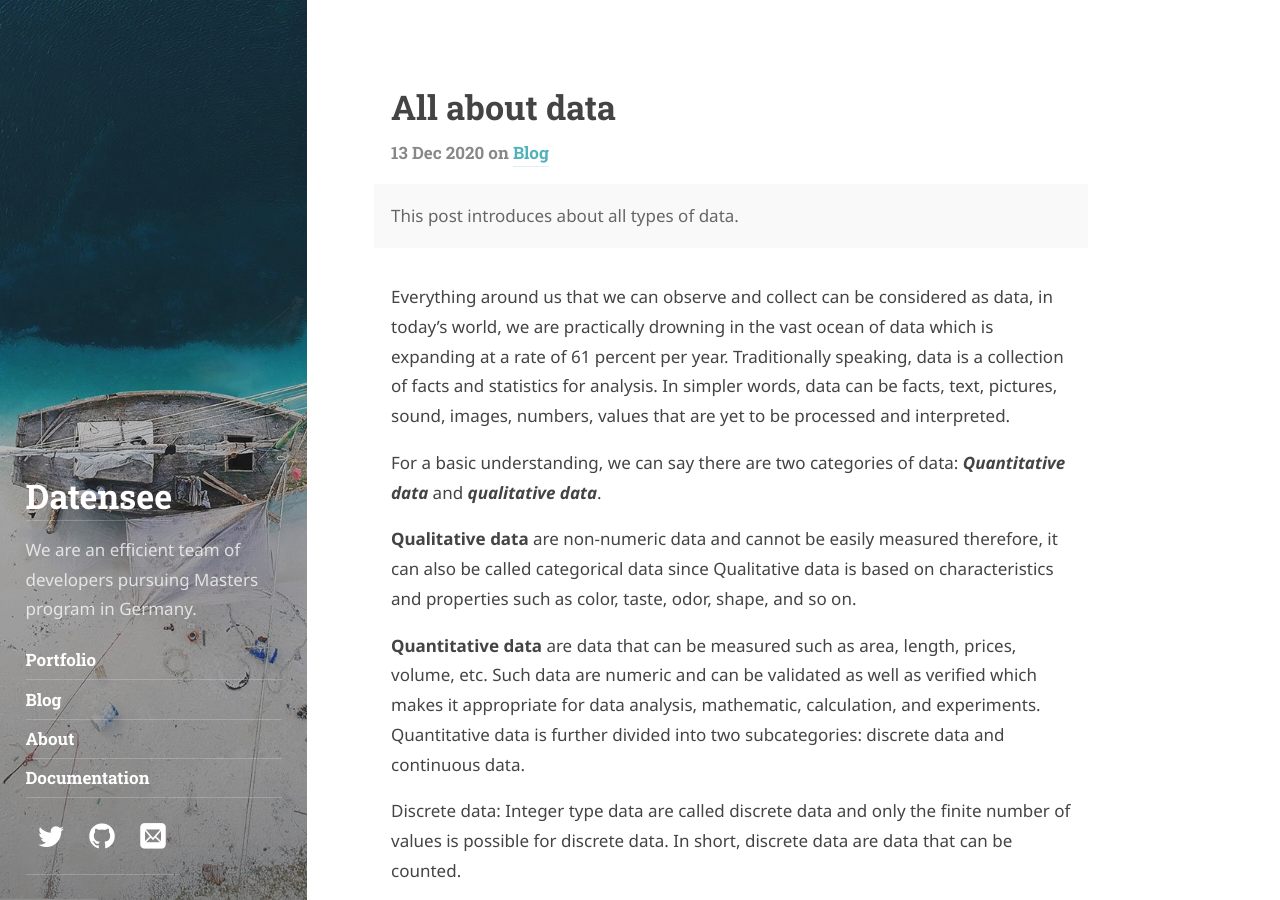
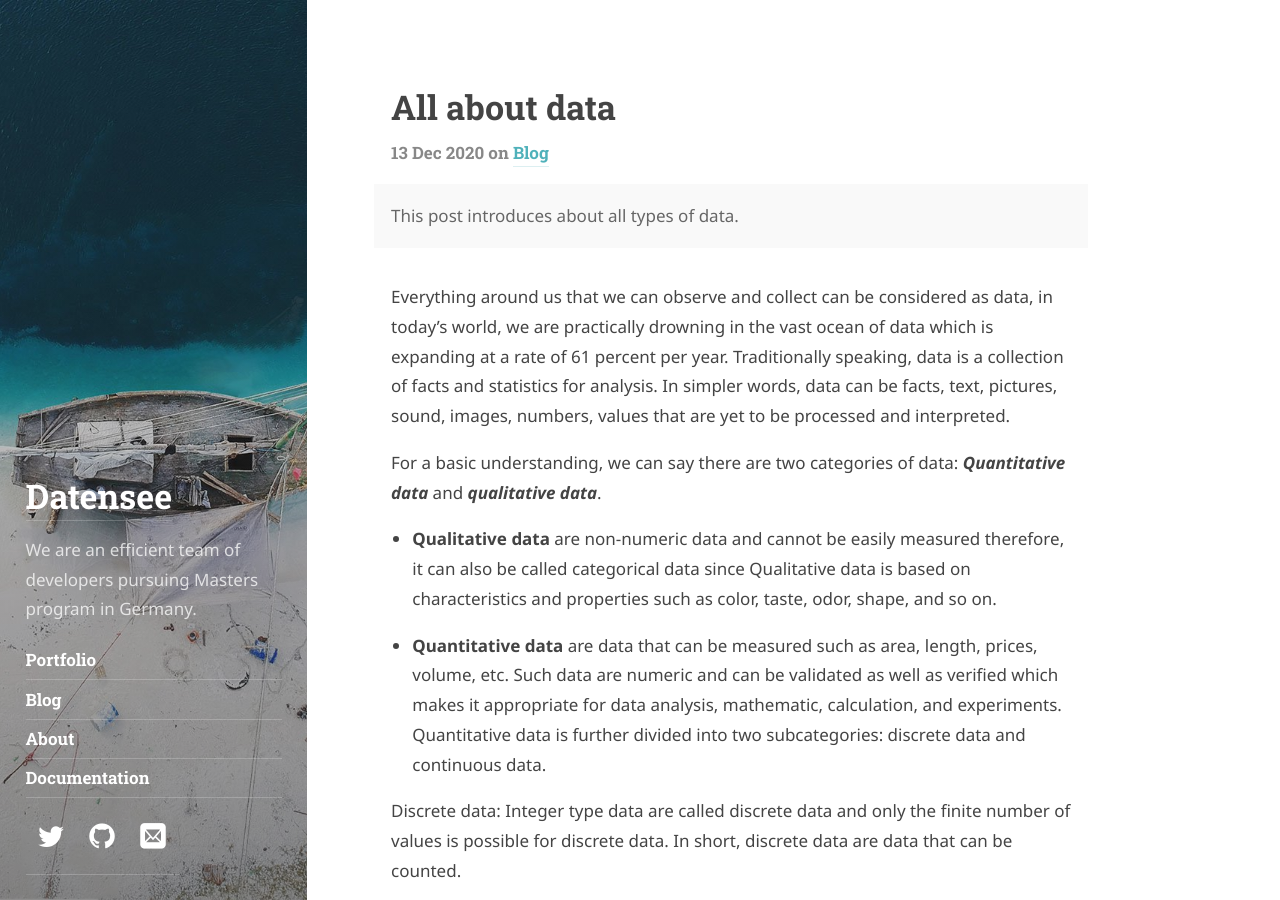
Before and after one commit to datensee/datensee.github.io, a Jekyll site: the page built from _posts/2020-12-13-All-about-data.md, in a window 1280 px wide and 900 px high. Built offline with Jekyll 4.4.1, drawn with Linux system fonts in a browser that asks for light colours; some web fonts are replaced.

Commit message:
Update 2020-12-13-All-about-data.md

```diff
--- a/_posts/2020-12-13-All-about-data.md
+++ b/_posts/2020-12-13-All-about-data.md
@@ -14,9 +14,9 @@ Everything around us that we can observe and collect can be considered as data,
 For a basic understanding, we can say there are two categories of data: **_Quantitative data_** and **_qualitative data_**.
 
 
-**Qualitative data** are non-numeric data and cannot be easily measured therefore, it can also be called categorical data since Qualitative data is based on characteristics and properties such as color, taste, odor, shape, and so on.
+* **Qualitative data** are non-numeric data and cannot be easily measured therefore, it can also be called categorical data since Qualitative data is based on characteristics and properties such as color, taste, odor, shape, and so on.
 
-**Quantitative data** are data that can be measured such as area, length, prices, volume, etc. Such data are numeric and can be validated as well as verified which makes it appropriate for data analysis, mathematic, calculation, and experiments. Quantitative data is further divided into two subcategories: discrete data and continuous data.
+* **Quantitative data** are data that can be measured such as area, length, prices, volume, etc. Such data are numeric and can be validated as well as verified which makes it appropriate for data analysis, mathematic, calculation, and experiments. Quantitative data is further divided into two subcategories: discrete data and continuous data.
 
 Discrete data: Integer type data are called discrete data and only the finite number of values is possible for discrete data. In short, discrete data are data that can be counted.
 
```
